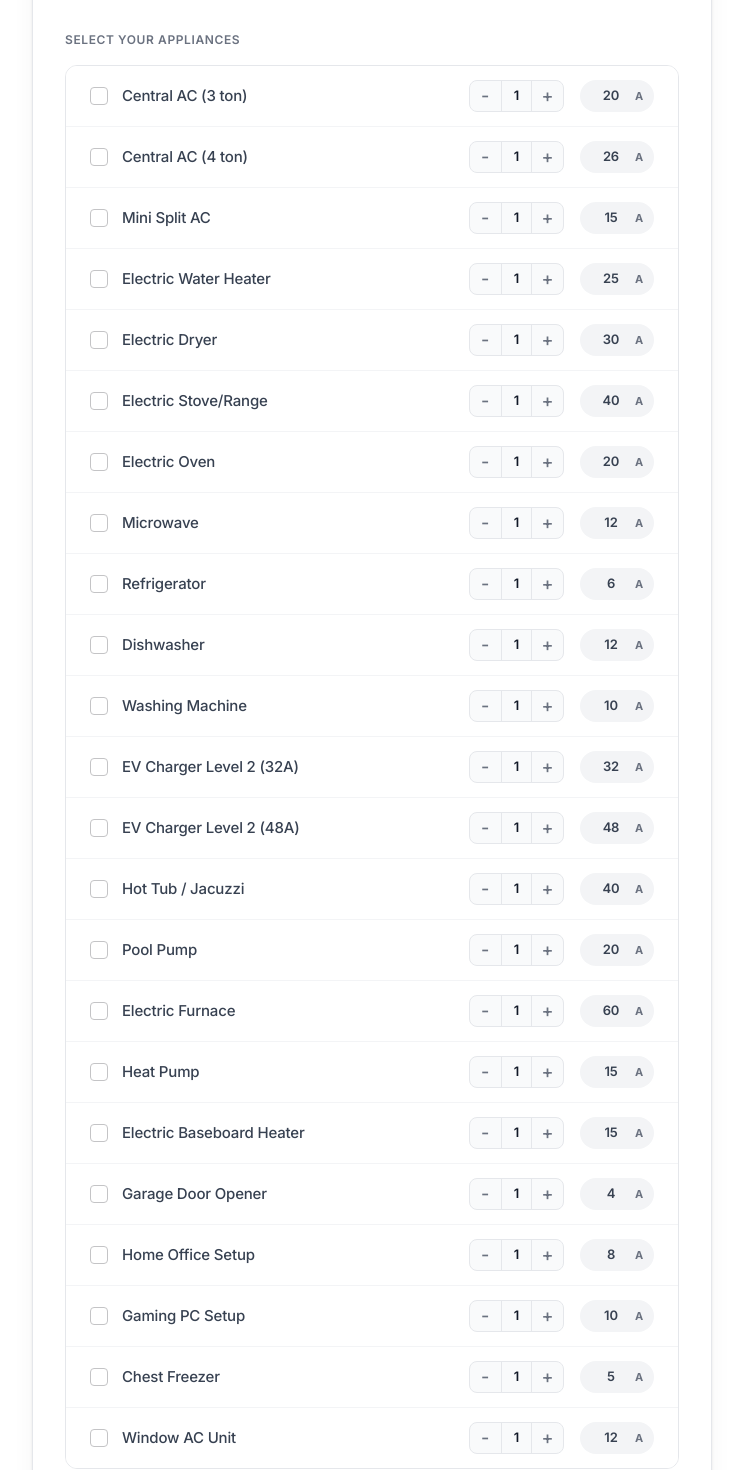
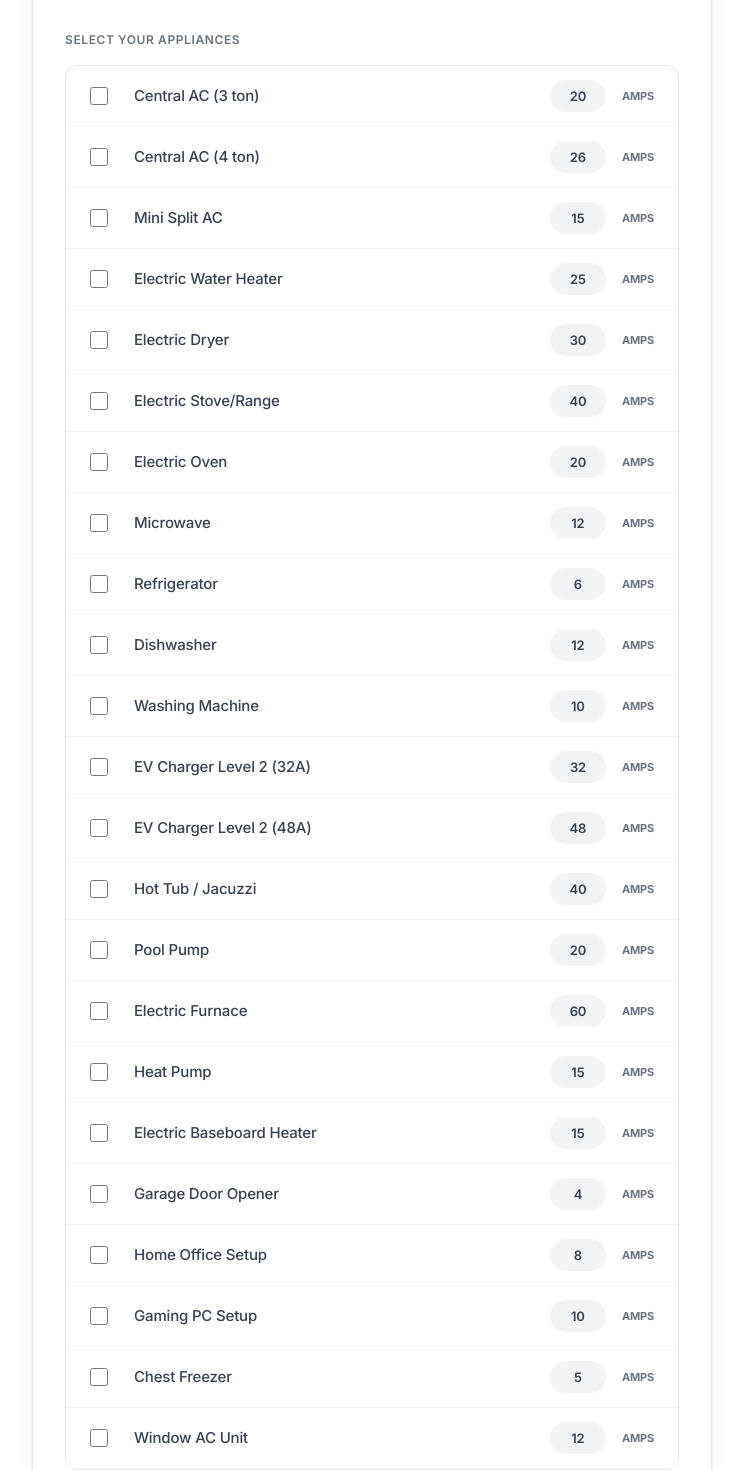
Before and after one commit to shivam01573-gif/shivam-automations-web, a Next.js app: page / in a window 1280 px wide. Shown: the part 560-2030 px from the top of the page, without its empty margins (268-1011 px from the left). Built offline with nearby package versions, Linux system fonts and the light colour scheme.

Commit message:
Fix amp values hydration issue by hardcoding checklist HTML rows

```diff
--- a/src/app/globals.css
+++ b/src/app/globals.css
@@ -37,3 +37,79 @@ body {
 .animate-fade-in-up {
   animation: fadeInUp 0.3s ease-out forwards;
 }
+
+.appliance-row {
+  display: flex;
+  align-items: center;
+  justify-content: space-between;
+  padding: 0.875rem 1.5rem;
+  background-color: #ffffff;
+  border-bottom: 1px solid #f3f4f6;
+  transition: all 0.15s ease;
+  gap: 0.75rem;
+}
+
+.appliance-row:hover {
+  background-color: #f9fafb;
+}
+
+.appliance-row:has(input[type="checkbox"]:checked) {
+  background-color: #eff6ff;
+}
+
+.appliance-row input[type="checkbox"] {
+  width: 1.125rem;
+  height: 1.125rem;
+  border-radius: 0.25rem;
+  border: 1px solid #c4c4c6;
+  accent-color: #2563eb;
+  cursor: pointer;
+  margin-right: 0.875rem;
+  flex-shrink: 0;
+}
+
+.appliance-row label {
+  font-size: 0.9375rem;
+  font-weight: 500;
+  color: #374151;
+  cursor: pointer;
+  flex-grow: 1;
+  user-select: none;
+}
+
+.appliance-row input[type="number"] {
+  width: 3.5rem;
+  height: 2rem;
+  text-align: center;
+  font-weight: 600;
+  font-size: 0.8125rem;
+  color: #374151;
+  background-color: #f3f4f6;
+  border: 1px solid transparent;
+  border-radius: 9999px;
+  margin-right: 0.25rem;
+  outline: none;
+  transition: all 0.15s ease;
+  -webkit-appearance: textfield;
+  -moz-appearance: textfield;
+  appearance: textfield;
+}
+
+.appliance-row input[type="number"]::-webkit-outer-spin-button,
+.appliance-row input[type="number"]::-webkit-inner-spin-button {
+  -webkit-appearance: none;
+  margin: 0;
+}
+
+.appliance-row input[type="number"]:focus {
+  border-color: #2563eb;
+  background-color: #ffffff;
+}
+
+.appliance-row span {
+  font-size: 0.6875rem;
+  font-weight: 700;
+  color: #6b7280;
+  text-transform: uppercase;
+  user-select: none;
+}
--- a/src/app/page.tsx
+++ b/src/app/page.tsx
@@ -4,46 +4,8 @@ import React, { useState } from "react";
 import Link from "next/link";
 import { ArrowRight, Check, AlertTriangle, XCircle, Info } from "lucide-react";
 
-interface Appliance {
-  id: string;
-  name: string;
-  amps: number;
-}
-
-const APPLIANCES: Appliance[] = [
-  { id: "central_ac_3", name: "Central AC (3 ton)", amps: 20 },
-  { id: "central_ac_4", name: "Central AC (4 ton)", amps: 26 },
-  { id: "mini_split", name: "Mini Split AC", amps: 15 },
-  { id: "water_heater", name: "Electric Water Heater", amps: 25 },
-  { id: "dryer", name: "Electric Dryer", amps: 30 },
-  { id: "stove", name: "Electric Stove/Range", amps: 40 },
-  { id: "oven", name: "Electric Oven", amps: 20 },
-  { id: "microwave", name: "Microwave", amps: 12 },
-  { id: "refrigerator", name: "Refrigerator", amps: 6 },
-  { id: "dishwasher", name: "Dishwasher", amps: 12 },
-  { id: "washer", name: "Washing Machine", amps: 10 },
-  { id: "ev_32", name: "EV Charger Level 2 (32A)", amps: 32 },
-  { id: "ev_48", name: "EV Charger Level 2 (48A)", amps: 48 },
-  { id: "hot_tub", name: "Hot Tub / Jacuzzi", amps: 40 },
-  { id: "pool_pump", name: "Pool Pump", amps: 20 },
-  { id: "furnace", name: "Electric Furnace", amps: 60 },
-  { id: "heat_pump", name: "Heat Pump", amps: 15 },
-  { id: "baseboard", name: "Electric Baseboard Heater", amps: 15 },
-  { id: "garage", name: "Garage Door Opener", amps: 4 },
-  { id: "office", name: "Home Office Setup", amps: 8 },
-  { id: "pc", name: "Gaming PC Setup", amps: 10 },
-  { id: "freezer", name: "Chest Freezer", amps: 5 },
-  { id: "window_ac", name: "Window AC Unit", amps: 12 },
-];
-
 export default function Home() {
   const [panelSize, setPanelSize] = useState<100 | 200>(100);
-  const [selected, setSelected] = useState<Record<string, boolean>>({});
-  const [quantities, setQuantities] = useState<Record<string, number>>({});
-  const [applianceAmps, setApplianceAmps] = useState<Record<string, number>>(
-    APPLIANCES.reduce((acc, app) => ({ ...acc, [app.id]: app.amps }), {})
-  );
-
   const [result, setResult] = useState<{
     totalAmps: number;
     safeLimit: number;
@@ -53,50 +15,49 @@ export default function Home() {
     showEVWarning: boolean;
   } | null>(null);
 
-  const handleCheckboxChange = (id: string) => {
-    setSelected(prev => ({
-      ...prev,
-      [id]: !prev[id]
-    }));
-  };
-
-  const handleIncrement = (id: string) => {
-    setQuantities(prev => ({
-      ...prev,
-      [id]: (prev[id] || 1) + 1
-    }));
-  };
-
-  const handleDecrement = (id: string) => {
-    setQuantities(prev => {
-      const current = prev[id] || 1;
-      if (current <= 1) return prev;
-      return {
-        ...prev,
-        [id]: current - 1
-      };
-    });
-  };
-
-  const handleAmpChange = (id: string, value: string) => {
-    const num = parseInt(value) || 0;
-    setApplianceAmps(prev => ({
-      ...prev,
-      [id]: num
-    }));
-  };
-
   const calculateLoad = () => {
     let total = 0;
     let hasEV = false;
 
-    APPLIANCES.forEach(app => {
-      if (selected[app.id]) {
-        const qty = quantities[app.id] || 1;
-        const baseAmps = applianceAmps[app.id] !== undefined ? applianceAmps[app.id] : app.amps;
-        total += baseAmps * qty;
-        if (app.id === "ev_32" || app.id === "ev_48") {
-          hasEV = true;
+    const applianceList = [
+      { id: "ac3ton", hasEV: false },
+      { id: "ac4ton", hasEV: false },
+      { id: "minisplit", hasEV: false },
+      { id: "waterheater", hasEV: false },
+      { id: "dryer", hasEV: false },
+      { id: "stove", hasEV: false },
+      { id: "oven", hasEV: false },
+      { id: "microwave", hasEV: false },
+      { id: "refrigerator", hasEV: false },
+      { id: "dishwasher", hasEV: false },
+      { id: "washer", hasEV: false },
+      { id: "ev32", hasEV: true },
+      { id: "ev48", hasEV: true },
+      { id: "hottub", hasEV: false },
+      { id: "poolpump", hasEV: false },
+      { id: "furnace", hasEV: false },
+      { id: "heatpump", hasEV: false },
+      { id: "baseboard", hasEV: false },
+      { id: "garage", hasEV: false },
+      { id: "office", hasEV: false },
+      { id: "pc", hasEV: false },
+      { id: "freezer", hasEV: false },
+      { id: "windowac", hasEV: false }
+    ];
+
+    applianceList.forEach(item => {
+      const checkbox = document.getElementById(item.id) as HTMLInputElement | null;
+      if (checkbox && checkbox.checked) {
+        const row = checkbox.closest(".appliance-row");
+        if (row) {
+          const numberInput = row.querySelector("input[type='number']") as HTMLInputElement | null;
+          if (numberInput) {
+            const amps = parseInt(numberInput.value) || 0;
+            total += amps;
+            if (item.hasEV) {
+              hasEV = true;
+            }
+          }
         }
       }
     });
@@ -230,71 +191,189 @@ export default function Home() {
             Select Your Appliances
           </label>
           <div className="flex flex-col border border-[#E5E7EB] rounded-xl overflow-hidden divide-y divide-[#F3F4F6]">
-            {APPLIANCES.map((app) => {
-              const isChecked = !!selected[app.id];
-              const qty = quantities[app.id] || 1;
-              return (
-                <div
-                  key={app.id}
-                  className={`flex flex-col sm:flex-row sm:items-center justify-between p-3.5 sm:px-6 gap-3 transition-all duration-150 hover:bg-[#F9FAFB] ${
-                    isChecked ? "bg-[#EFF6FF]" : "bg-white"
-                  }`}
-                >
-                  {/* Left: Checkbox + Name Label */}
-                  <label className="flex items-center gap-3.5 cursor-pointer select-none">
-                    <input
-                      type="checkbox"
-                      checked={isChecked}
-                      onChange={() => handleCheckboxChange(app.id)}
-                      className="sr-only"
-                    />
-                    <div className={`w-[18px] h-[18px] rounded border transition-all duration-150 flex items-center justify-center shrink-0 ${
-                      isChecked ? "bg-[#2563EB] border-[#2563EB]" : "border-[#C4C4C6]"
-                    }`}>
-                      {isChecked && <Check className="w-3.5 h-3.5 text-white stroke-[3px]" />}
-                    </div>
-                    <span className="text-[15px] font-medium text-[#374151]">
-                      {app.name}
-                    </span>
-                  </label>
+            {/* Central AC (3 ton) */}
+            <div className="appliance-row">
+              <input type="checkbox" id="ac3ton" />
+              <label htmlFor="ac3ton">Central AC (3 ton)</label>
+              <input type="number" defaultValue="20" min="1" max="200" />
+              <span>amps</span>
+            </div>
 
-                  {/* Right: Quantity Adjuster + Amp Input (Outside label click area) */}
-                  <div className="flex items-center gap-4 ml-8 sm:ml-0">
-                    {/* Quantity Decrement/Increment Controls */}
-                    <div className="flex items-center border border-[#E5E7EB] rounded-lg bg-[#F9FAFB] overflow-hidden h-8">
-                      <button
-                        type="button"
-                        onClick={() => handleDecrement(app.id)}
-                        className="w-8 h-full flex items-center justify-center text-[#6B7280] hover:bg-neutral-200 transition-colors border-r border-[#E5E7EB] text-lg font-medium select-none"
-                      >
-                        -
-                      </button>
-                      <span className="px-3 text-[13px] font-semibold text-[#111827] min-w-[20px] text-center select-none">
-                        {qty}
-                      </span>
-                      <button
-                        type="button"
-                        onClick={() => handleIncrement(app.id)}
-                        className="w-8 h-full flex items-center justify-center text-[#6B7280] hover:bg-neutral-200 transition-colors border-l border-[#E5E7EB] text-lg font-medium select-none"
-                      >
-                        +
-                      </button>
-                    </div>
+            {/* Central AC (4 ton) */}
+            <div className="appliance-row">
+              <input type="checkbox" id="ac4ton" />
+              <label htmlFor="ac4ton">Central AC (4 ton)</label>
+              <input type="number" defaultValue="26" min="1" max="200" />
+              <span>amps</span>
+            </div>
 
-                    {/* Amp Input Badge */}
-                    <div className="flex items-center gap-1 bg-[#F3F4F6] px-2.5 py-0.5 rounded-full border border-transparent focus-within:border-[#2563EB] focus-within:bg-white transition-all h-8">
-                      <input
-                        type="number"
-                        value={applianceAmps[app.id] ?? app.amps}
-                        onChange={(e) => handleAmpChange(app.id, e.target.value)}
-                        className="w-10 bg-transparent text-[#374151] font-semibold text-[13px] text-center focus:outline-none border-none [appearance:textfield] [&::-webkit-outer-spin-button]:appearance-none [&::-webkit-inner-spin-button]:appearance-none"
-                      />
-                      <span className="text-[11px] font-bold text-[#6B7280] uppercase select-none">A</span>
-                    </div>
-                  </div>
-                </div>
-              );
-            })}
+            {/* Mini Split AC */}
+            <div className="appliance-row">
+              <input type="checkbox" id="minisplit" />
+              <label htmlFor="minisplit">Mini Split AC</label>
+              <input type="number" defaultValue="15" min="1" max="200" />
+              <span>amps</span>
+            </div>
+
+            {/* Electric Water Heater */}
+            <div className="appliance-row">
+              <input type="checkbox" id="waterheater" />
+              <label htmlFor="waterheater">Electric Water Heater</label>
+              <input type="number" defaultValue="25" min="1" max="200" />
+              <span>amps</span>
+            </div>
+
+            {/* Electric Dryer */}
+            <div className="appliance-row">
+              <input type="checkbox" id="dryer" />
+              <label htmlFor="dryer">Electric Dryer</label>
+              <input type="number" defaultValue="30" min="1" max="200" />
+              <span>amps</span>
+            </div>
+
+            {/* Electric Stove/Range */}
+            <div className="appliance-row">
+              <input type="checkbox" id="stove" />
+              <label htmlFor="stove">Electric Stove/Range</label>
+              <input type="number" defaultValue="40" min="1" max="200" />
+              <span>amps</span>
+            </div>
+
+            {/* Electric Oven */}
+            <div className="appliance-row">
+              <input type="checkbox" id="oven" />
+              <label htmlFor="oven">Electric Oven</label>
+              <input type="number" defaultValue="20" min="1" max="200" />
+              <span>amps</span>
+            </div>
+
+            {/* Microwave */}
+            <div className="appliance-row">
+              <input type="checkbox" id="microwave" />
+              <label htmlFor="microwave">Microwave</label>
+              <input type="number" defaultValue="12" min="1" max="200" />
+              <span>amps</span>
+            </div>
+
+            {/* Refrigerator */}
+            <div className="appliance-row">
+              <input type="checkbox" id="refrigerator" />
+              <label htmlFor="refrigerator">Refrigerator</label>
+              <input type="number" defaultValue="6" min="1" max="200" />
+              <span>amps</span>
+            </div>
+
+            {/* Dishwasher */}
+            <div className="appliance-row">
+              <input type="checkbox" id="dishwasher" />
+              <label htmlFor="dishwasher">Dishwasher</label>
+              <input type="number" defaultValue="12" min="1" max="200" />
+              <span>amps</span>
+            </div>
+
+            {/* Washing Machine */}
+            <div className="appliance-row">
+              <input type="checkbox" id="washer" />
+              <label htmlFor="washer">Washing Machine</label>
+              <input type="number" defaultValue="10" min="1" max="200" />
+              <span>amps</span>
+            </div>
+
+            {/* EV Charger Level 2 (32A) */}
+            <div className="appliance-row">
+              <input type="checkbox" id="ev32" />
+              <label htmlFor="ev32">EV Charger Level 2 (32A)</label>
+              <input type="number" defaultValue="32" min="1" max="200" />
+              <span>amps</span>
+            </div>
+
+            {/* EV Charger Level 2 (48A) */}
+            <div className="appliance-row">
+              <input type="checkbox" id="ev48" />
+              <label htmlFor="ev48">EV Charger Level 2 (48A)</label>
+              <input type="number" defaultValue="48" min="1" max="200" />
+              <span>amps</span>
+            </div>
+
+            {/* Hot Tub / Jacuzzi */}
+            <div className="appliance-row">
+              <input type="checkbox" id="hottub" />
+              <label htmlFor="hottub">Hot Tub / Jacuzzi</label>
+              <input type="number" defaultValue="40" min="1" max="200" />
+              <span>amps</span>
+            </div>
+
+            {/* Pool Pump */}
+            <div className="appliance-row">
+              <input type="checkbox" id="poolpump" />
+              <label htmlFor="poolpump">Pool Pump</label>
+              <input type="number" defaultValue="20" min="1" max="200" />
+              <span>amps</span>
+            </div>
+
+            {/* Electric Furnace */}
+            <div className="appliance-row">
+              <input type="checkbox" id="furnace" />
+              <label htmlFor="furnace">Electric Furnace</label>
+              <input type="number" defaultValue="60" min="1" max="200" />
+              <span>amps</span>
+            </div>
+
+            {/* Heat Pump */}
+            <div className="appliance-row">
+              <input type="checkbox" id="heatpump" />
+              <label htmlFor="heatpump">Heat Pump</label>
+              <input type="number" defaultValue="15" min="1" max="200" />
+              <span>amps</span>
+            </div>
+
+            {/* Electric Baseboard Heater */}
+            <div className="appliance-row">
+              <input type="checkbox" id="baseboard" />
+              <label htmlFor="baseboard">Electric Baseboard Heater</label>
+              <input type="number" defaultValue="15" min="1" max="200" />
+              <span>amps</span>
+            </div>
+
+            {/* Garage Door Opener */}
+            <div className="appliance-row">
+              <input type="checkbox" id="garage" />
+              <label htmlFor="garage">Garage Door Opener</label>
+              <input type="number" defaultValue="4" min="1" max="200" />
+              <span>amps</span>
+            </div>
+
+            {/* Home Office Setup */}
+            <div className="appliance-row">
+              <input type="checkbox" id="office" />
+              <label htmlFor="office">Home Office Setup</label>
+              <input type="number" defaultValue="8" min="1" max="200" />
+              <span>amps</span>
+            </div>
+
+            {/* Gaming PC Setup */}
+            <div className="appliance-row">
+              <input type="checkbox" id="pc" />
+              <label htmlFor="pc">Gaming PC Setup</label>
+              <input type="number" defaultValue="10" min="1" max="200" />
+              <span>amps</span>
+            </div>
+
+            {/* Chest Freezer */}
+            <div className="appliance-row">
+              <input type="checkbox" id="freezer" />
+              <label htmlFor="freezer">Chest Freezer</label>
+              <input type="number" defaultValue="5" min="1" max="200" />
+              <span>amps</span>
+            </div>
+
+            {/* Window AC Unit */}
+            <div className="appliance-row">
+              <input type="checkbox" id="windowac" />
+              <label htmlFor="windowac">Window AC Unit</label>
+              <input type="number" defaultValue="12" min="1" max="200" />
+              <span>amps</span>
+            </div>
           </div>
         </div>
 
```
